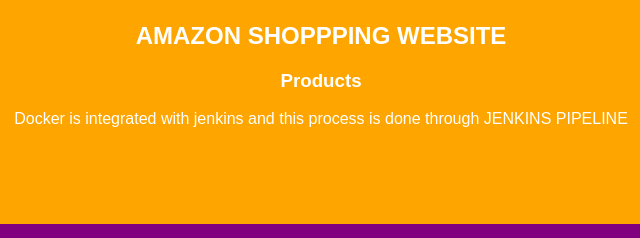
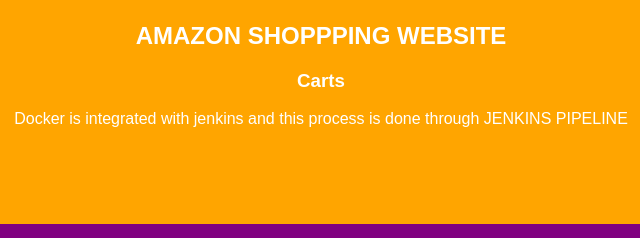
Before and after one commit to Akhil2073/Docker_Project, a plain HTML site: page index.html in a window 1280 px wide. Shown: the part 157-395 px from the top of the page, 319-959 px from the left. Drawn offline with Linux system fonts and the light colour scheme.

Commit message:
Update index.html

```diff
--- a/index.html
+++ b/index.html
@@ -113,8 +113,8 @@
 <div class="header">
   <h1>My static Website using docker</h1>
   <h2> AMAZON SHOPPPING WEBSITE </h2>
-  <h3>Products</h3>
-  <!--<h3>Carts</h3>-->
+  <h3>Carts</h3>
+  <!--<h3>products</h3>-->
   <!--<h3>Payments</h3>-->
   <!--<h3>Reviews</h3>-->
   <p>Docker is integrated with jenkins and this process is done through JENKINS PIPELINE</p>
```
